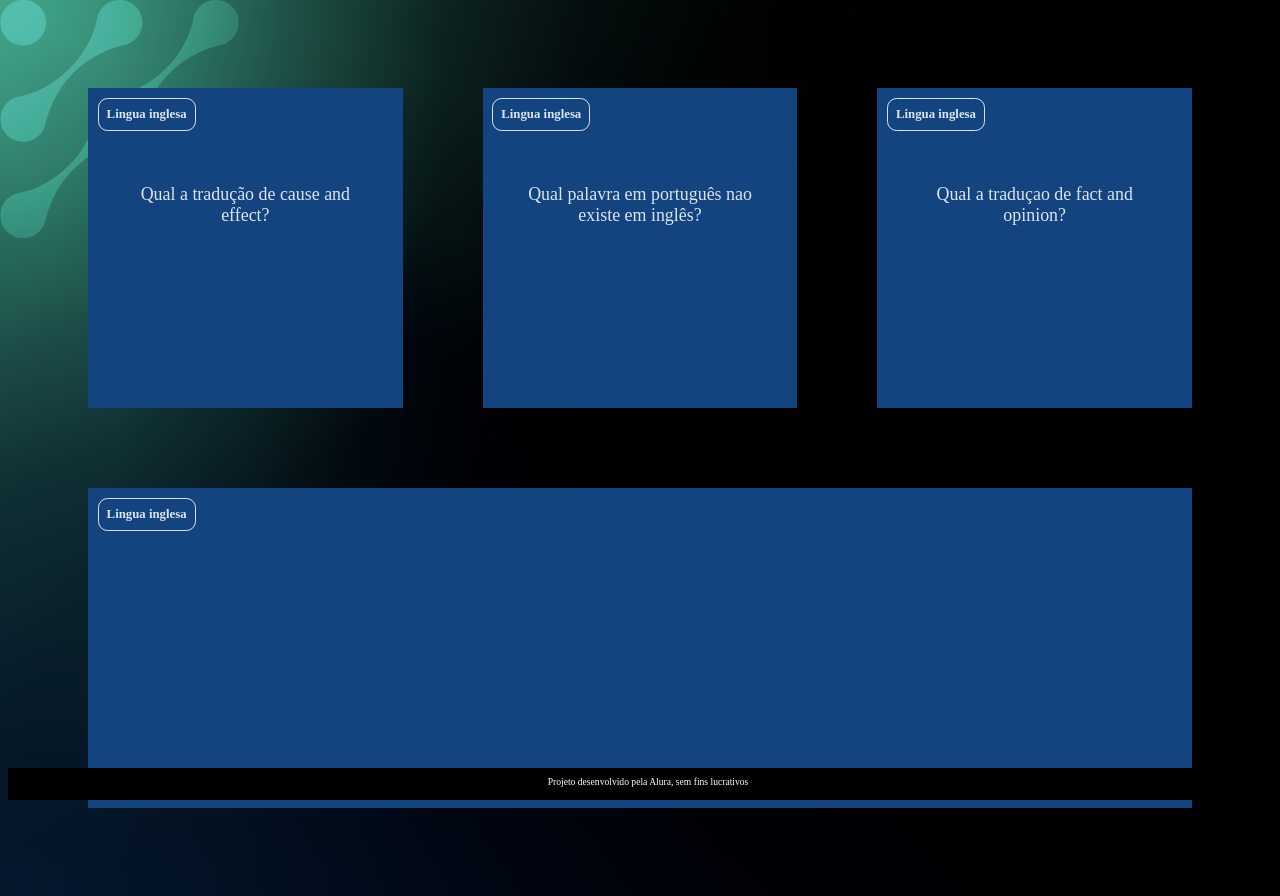
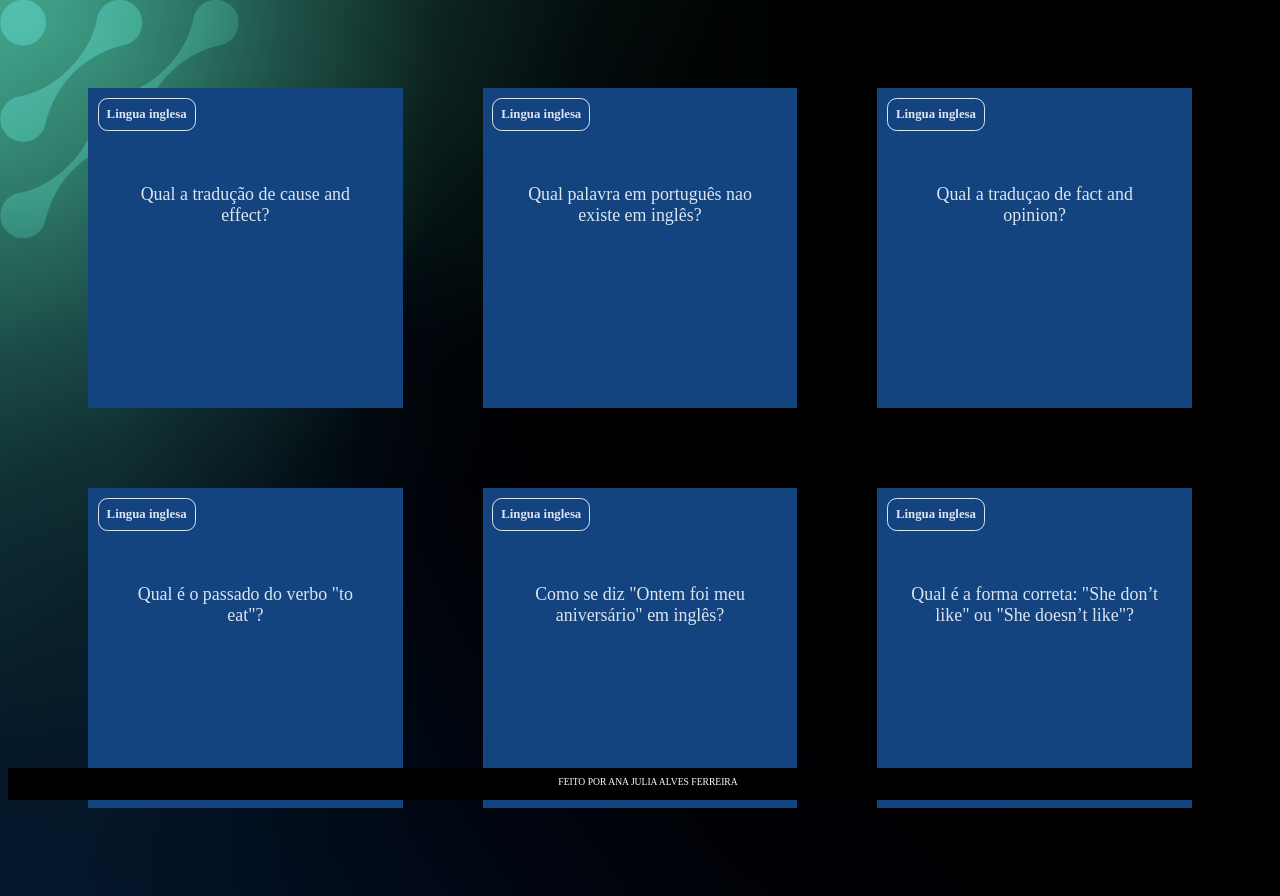
Before and after one commit to AnaJulia2009/Flashcards, a plain HTML site: page index.html in a window 1280 px wide. Drawn offline with Linux system fonts and the light colour scheme.

Commit message:
Add files via upload

```diff
--- a/index.html
+++ b/index.html
@@ -23,7 +23,7 @@
         </section>
     </main>
     <footer>
-        <p>Projeto desenvolvido pela Alura, sem fins lucrativos</p>
+        <p>FEITO POR ANA JULIA ALVES FERREIRA</p>
     </footer>
     <script src="app.js"></script>
     <script src="perguntas.js"></script>
--- a/perguntas.js
+++ b/perguntas.js
@@ -13,11 +13,23 @@ criaCartao(
 criaCartao(
     'Lingua inglesa',
     'Qual a traduçao de fact and opinion?',
-    '"fato e opinião'
+    '"fato e opinião"'
 )
 
 criaCartao(
     'Lingua inglesa',
-    '',
-    'Oi em ingles é HI (RAI)'
+    'Qual é o passado do verbo "to eat"?',
+    ' "Ate"'
 )
+
+criaCartao(
+    'Lingua inglesa',
+    'Como se diz "Ontem foi meu aniversário" em inglês?',
+    '"Yesterday was my birthday."'
+)
+
+criaCartao(
+    'Lingua inglesa',
+    'Qual é a forma correta: "She don’t like" ou "She doesn’t like"?',
+    '"She doesn’t like" (pois "she" exige o auxiliar does no negativo)'
+)
```
